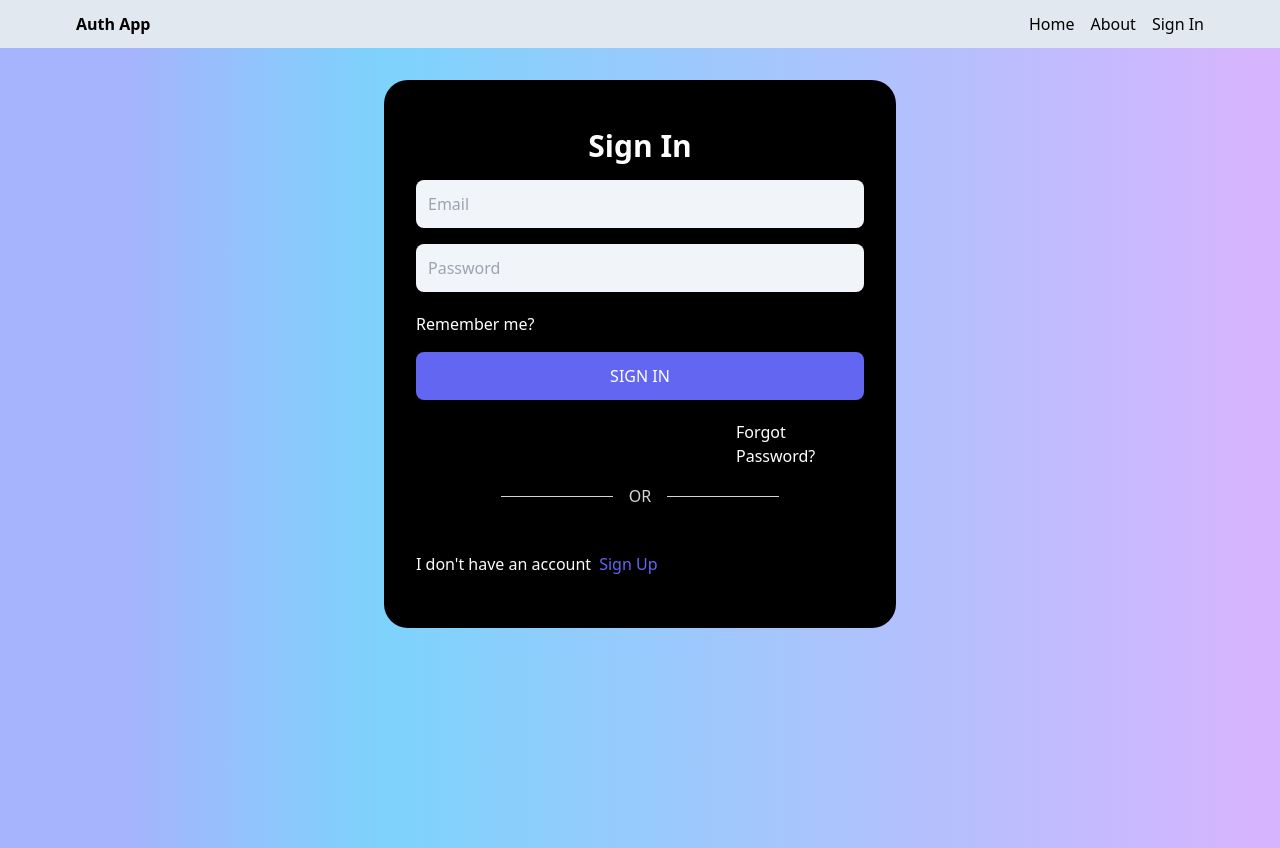
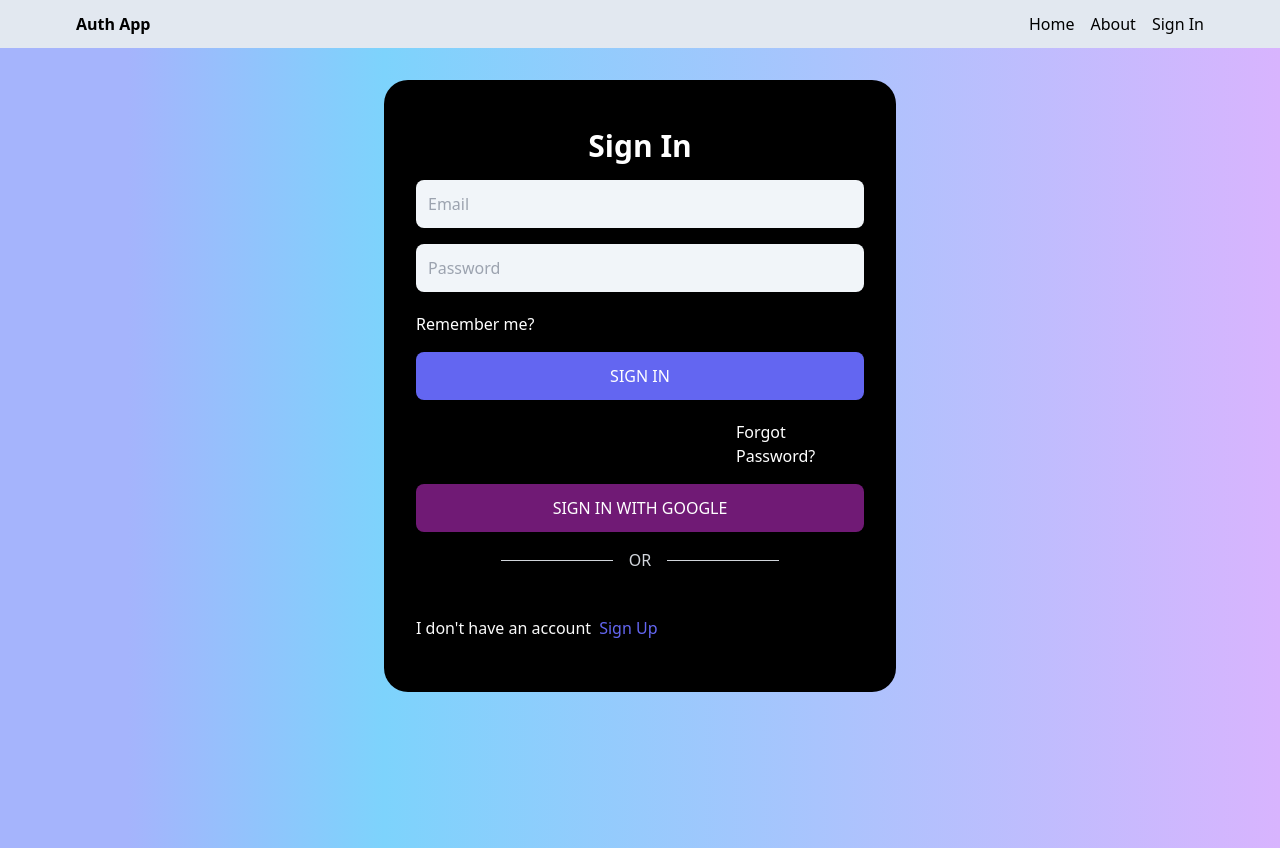
Before and after one commit to Katemoca/mern-auth-app, a React (Vite) app in the folder client/: page /sign-in in a window 1280 px wide. Built offline with nearby package versions, Linux system fonts and the light colour scheme; no server answers.

Commit message:
Add oAuth with Google

```diff
--- a/client/package.json
+++ b/client/package.json
@@ -12,6 +12,7 @@
   "dependencies": {
     "@reduxjs/toolkit": "^1.9.7",
     "autoprefixer": "^10.4.16",
+    "firebase": "^10.7.0",
     "postcss": "^8.4.31",
     "react": "^18.2.0",
     "react-dom": "^18.2.0",
--- /dev/null
+++ b/client/src/components/OAuth.jsx
@@ -0,0 +1,27 @@
+import { GoogleAuthProvider, signInWithPopup, getAuth } from "firebase/auth";
+import { app } from "../firebase";
+
+const OAuth = () => {
+  const handleGoogleClick = async () => {
+    try {
+      const provider = new GoogleAuthProvider();
+      const auth = getAuth(app);
+
+      const result = await signInWithPopup(auth, provider);
+      console.log(result);
+    } catch (error) {
+      console.error(error);
+    }
+  };
+
+  return (
+    <button
+      type="button"
+      onClick={handleGoogleClick}
+      className="text-white bg-fuchsia-900 rounded-lg p-3 uppercase hover:opacity-90 disabled:opacity-40 shadow-md shadow-black">
+      SIGN IN WITH GOOGLE
+    </button>
+  );
+};
+
+export default OAuth;
--- /dev/null
+++ b/client/src/firebase.js
@@ -0,0 +1,19 @@
+// Import the functions you need from the SDKs you need
+import { initializeApp } from "firebase/app";
+// TODO: Add SDKs for Firebase products that you want to use
+// https://firebase.google.com/docs/web/setup#available-libraries
+
+// Your web app's Firebase configuration
+const firebaseConfig = {
+  apiKey: import.meta.env.VITE_FIREBASE_API_KEY,
+  authDomain: "mern-auth-dbb0d.firebaseapp.com",
+  projectId: "mern-auth-dbb0d",
+  storageBucket: "mern-auth-dbb0d.appspot.com",
+  messagingSenderId: "93213737260",
+  appId: "1:93213737260:web:792b745693425a5a336c89",
+};
+
+console.log(import.meta.env.VITE_FIREBASE_API_KEY);
+
+// Initialize Firebase
+export const app = initializeApp(firebaseConfig);
--- a/client/src/redux/store/store.js
+++ b/client/src/redux/store/store.js
@@ -6,7 +6,7 @@ import storage from "redux-persist/lib/storage";
 const rootReducer = combineReducers({ user: userReducer });
 
 const persistConfig = {
-  key: "root", // This is going to appear in localstorage
+  key: "root", // This is going to appear in the local storage
   version: 1,
   storage,
 };
--- a/client/src/views/SignIn.jsx
+++ b/client/src/views/SignIn.jsx
@@ -1,5 +1,6 @@
 import { useState } from "react";
 import { Link, useNavigate } from "react-router-dom";
+import OAuth from "../components/OAuth";
 
 // We use the actions created in the userSlice file
 import {
@@ -82,6 +83,7 @@ const SignUp = () => {
           <div className="flex gap-2 mt-1 text-white pl-80">
             <p>{`Forgot Password?`}</p>
           </div>
+          <OAuth />
         </form>
         <div className="flex justify-center items-center mt-4">
           <hr className="border-gray-300 w-1/4"></hr>
--- a/client/src/views/SignUp.jsx
+++ b/client/src/views/SignUp.jsx
@@ -1,5 +1,6 @@
 import { useState } from "react";
 import { Link, useNavigate } from "react-router-dom";
+import OAuth from "../components/OAuth";
 
 const SignUp = () => {
   const navigate = useNavigate();
@@ -77,6 +78,7 @@ const SignUp = () => {
             className="bg-indigo-500 text-white p-3 rounded-lg uppercase hover:opacity-90 disabled:opacity-40 shadow-md shadow-black">
             {loading ? "Sending information..." : "Sign Up"}
           </button>
+          <OAuth />
         </form>
         <div className="flex gap-2 mt-5">
           <p className="text-zinc-50">I already have an account</p>
```
Also changed, not shown: 1 other file (tests, documents, lock files or other folders).
